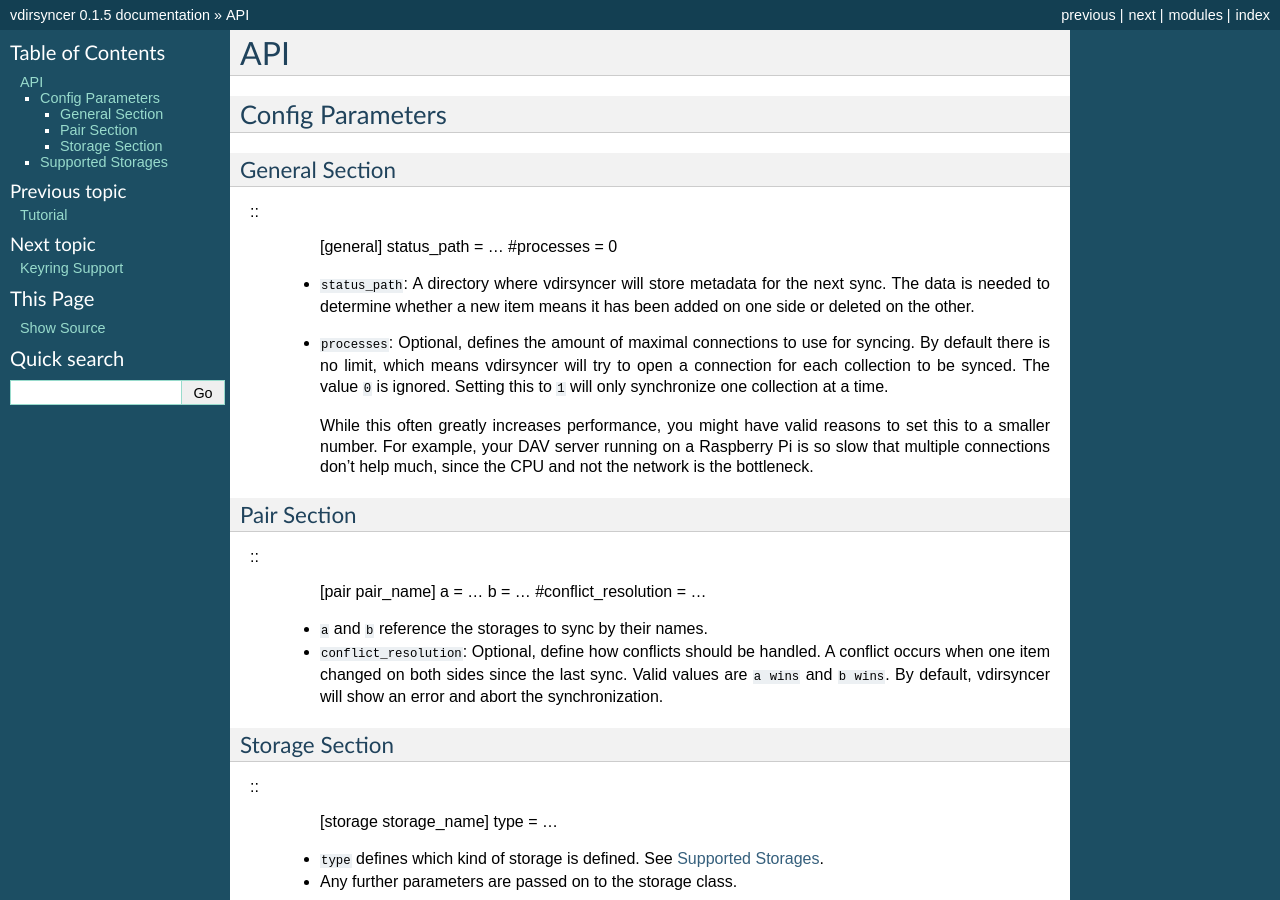
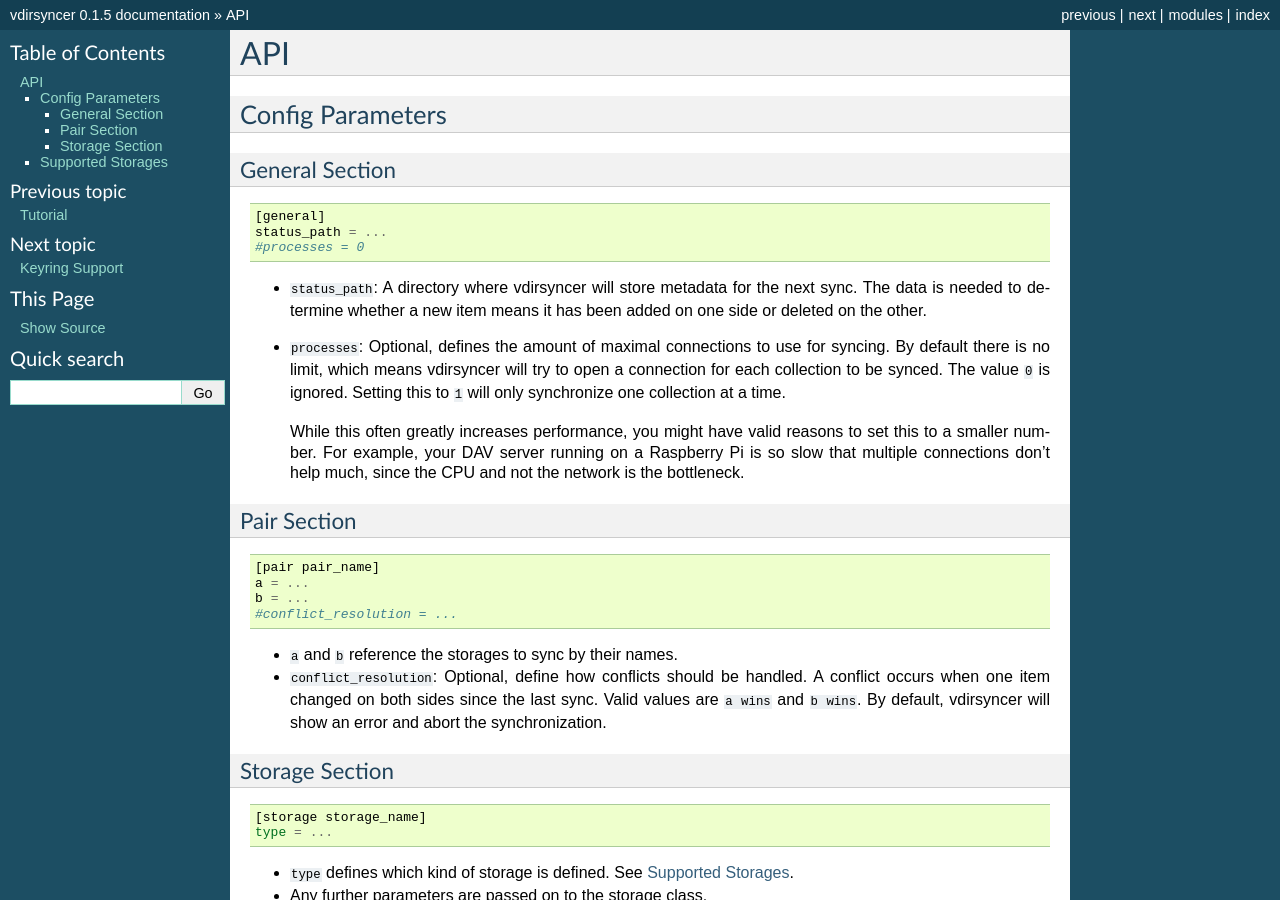
Before and after one commit to pimutils/vdirsyncer, a Sphinx documentation site: the page built from docs/api.rst, in a window 1280 px wide and 900 px high. Built offline with Sphinx 7.4.7, drawn with Linux system fonts in a browser that asks for light colours.

Commit message:
Formatting fixes

```diff
--- a/docs/api.rst
+++ b/docs/api.rst
@@ -11,24 +11,26 @@
 ---------------
 
 ::
+
     [general]
     status_path = ...
     #processes = 0
 
- - ``status_path``: A directory where vdirsyncer will store metadata for the
-   next sync. The data is needed to determine whether a new item means it has
-   been added on one side or deleted on the other.
 
- - ``processes``: Optional, defines the amount of maximal connections to use
-   for syncing.  By default there is no limit, which means vdirsyncer will try
-   to open a connection for each collection to be synced. The value ``0`` is
-   ignored. Setting this to ``1`` will only synchronize one collection at a
-   time.
+- ``status_path``: A directory where vdirsyncer will store metadata for the
+  next sync. The data is needed to determine whether a new item means it has
+  been added on one side or deleted on the other.
 
-   While this often greatly increases performance, you might have valid reasons
-   to set this to a smaller number. For example, your DAV server running on a
-   Raspberry Pi is so slow that multiple connections don't help much, since the
-   CPU and not the network is the bottleneck.
+- ``processes``: Optional, defines the amount of maximal connections to use for
+  syncing.  By default there is no limit, which means vdirsyncer will try to
+  open a connection for each collection to be synced. The value ``0`` is
+  ignored. Setting this to ``1`` will only synchronize one collection at a
+  time.
+
+  While this often greatly increases performance, you might have valid reasons
+  to set this to a smaller number. For example, your DAV server running on a
+  Raspberry Pi is so slow that multiple connections don't help much, since the
+  CPU and not the network is the bottleneck.
 
 .. _pair_config:
 
@@ -36,17 +38,18 @@
 ------------
 
 ::
+
     [pair pair_name]
     a = ...
     b = ...
     #conflict_resolution = ...
 
-  - ``a`` and ``b`` reference the storages to sync by their names.
+- ``a`` and ``b`` reference the storages to sync by their names.
 
-  - ``conflict_resolution``: Optional, define how conflicts should be handled.
-    A conflict occurs when one item changed on both sides since the last sync.
-    Valid values are ``a wins`` and ``b wins``. By default, vdirsyncer will
-    show an error and abort the synchronization.
+- ``conflict_resolution``: Optional, define how conflicts should be handled.  A
+  conflict occurs when one item changed on both sides since the last sync.
+  Valid values are ``a wins`` and ``b wins``. By default, vdirsyncer will show
+  an error and abort the synchronization.
 
 .. _storage_config:
 
@@ -54,12 +57,13 @@
 ---------------
 
 ::
+
     [storage storage_name]
     type = ...
 
-  - ``type`` defines which kind of storage is defined. See :ref:`storages`.
+- ``type`` defines which kind of storage is defined. See :ref:`storages`.
 
-  - Any further parameters are passed on to the storage class.
+- Any further parameters are passed on to the storage class.
 
 .. _storages:
 
```
Also changed, not shown: docs/troubleshooting.rst (+8 -8 lines), docs/tutorial.rst (+9 -9 lines), 1 other file.
